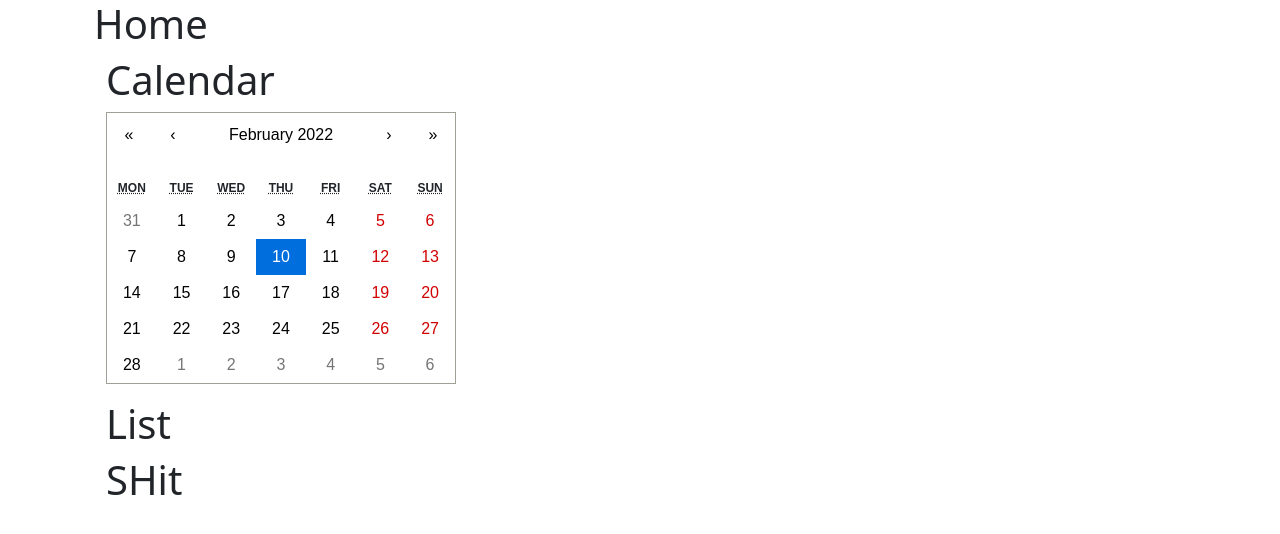
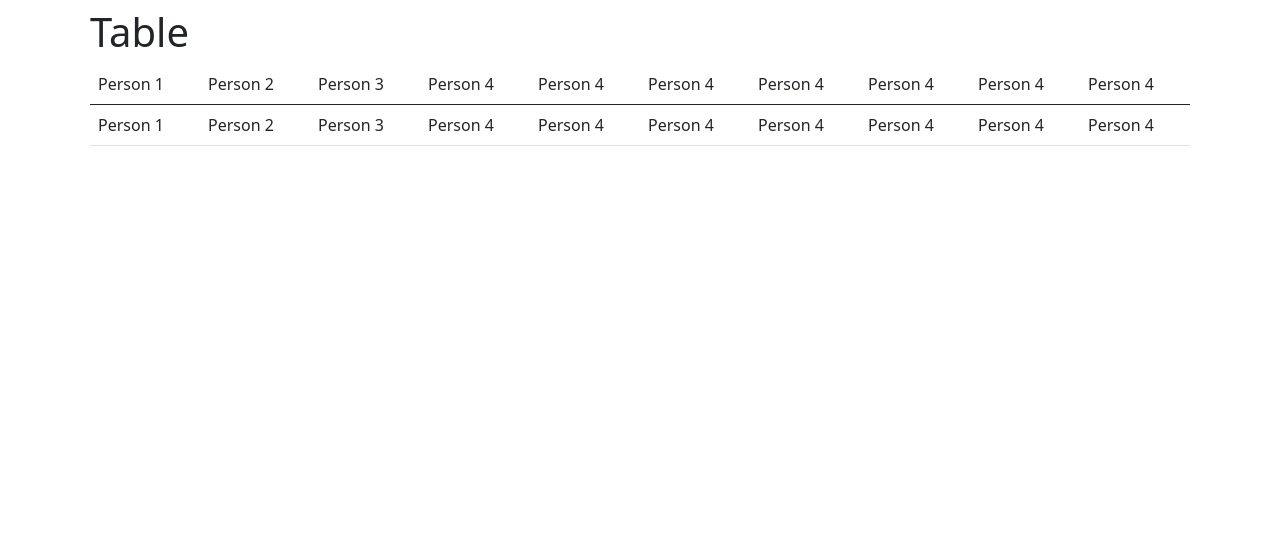
Before and after one commit to systemry420/icrc-attendance, a React (Create React App) app: page / in a window 1280 px wide. Shown: the top 534 px of the page. Built offline with nearby package versions, Linux system fonts and the light colour scheme.

Commit message:
add a table template

```diff
--- a/src/App.js
+++ b/src/App.js
@@ -1,10 +1,11 @@
 import './index.css';
 import Home from './pages/home';
+import Table from './pages/Table';
 
 function App() {
   return (
     <div className="container">
-      <Home />
+      <Table />
     </div>
   );
 }
--- a/src/components/List.js
+++ b/src/components/List.js
@@ -1,18 +1,24 @@
 import React from 'react';
 
 function List({ list }) {
-    console.log(list);
     return (
-      <div className="container mt-3">
+      <div className="mb-5 col-lg-6 justify-center align-center">
         <h1>List</h1>
         {list.length > 0 ? (
-          <ul>
+          <ul className='list-group'>
             {list.map((day, idx) => {
-              return <li key={idx}>{day}</li>;
+              return (
+                <li
+                    className="py-3 list-group-item d-flex justify-content-between"
+                    key={idx}>
+                  {day}
+                  <span className='text-danger'>X</span>
+                </li>
+              );
             })}
           </ul>
         ) : (
-          <h1>SHit</h1>
+          <h3>No dates has been selected</h3>
         )}
       </div>
     );
--- a/src/components/calendar.js
+++ b/src/components/calendar.js
@@ -1,9 +1,10 @@
 import React, { useState } from 'react';
-import {Calendar as Cal} from 'react-calendar';
+import {Calendar as Cal } from 'react-calendar';
 import 'react-calendar/dist/Calendar.css';
+import '../index.css';
 
 
-function Calendar({ onSelectDay }){
+function Calendar({ onSelectDay, list }){
   const [selectedDates, setSelectedDates] = useState(new Date());
 
   const handleSelection = (date) => {
@@ -12,13 +13,12 @@ function Calendar({ onSelectDay }){
   };
 
   return (
-    <div className='container'>
+    <div className='mb-4 col-lg-6 justify-center align-center'>
       <h1>Calendar</h1>
       <Cal
         value={selectedDates}
-        defaultValue={'2-10-2022'}
         onClickDay={handleSelection}
-         />
+      />
     </div>
   );
 }
--- a/src/index.css
+++ b/src/index.css
@@ -29,3 +29,7 @@ input[type="submit"] {
 input[type="submit"]:hover, input[type="submit"]:active {
   background-color: #f55;
 }
+
+.myClassName {
+  background-color: #f55;
+}
--- /dev/null
+++ b/src/pages/Table.js
@@ -0,0 +1,43 @@
+import React from 'react'
+
+function Table() {
+  return (
+    <div className='p-2'>
+      <h1>Table</h1>
+      <div className="table-responsive">
+        <table className="table">
+          <thead>
+            <tr>
+              <td>Person 1</td>
+              <td>Person 2</td>
+              <td>Person 3</td>
+              <td>Person 4</td>
+              <td>Person 4</td>
+              <td>Person 4</td>
+              <td>Person 4</td>
+              <td>Person 4</td>
+              <td>Person 4</td>
+              <td>Person 4</td>
+            </tr>
+          </thead>
+          <tbody>
+          <tr>
+              <td>Person 1</td>
+              <td>Person 2</td>
+              <td>Person 3</td>
+              <td>Person 4</td>
+              <td>Person 4</td>
+              <td>Person 4</td>
+              <td>Person 4</td>
+              <td>Person 4</td>
+              <td>Person 4</td>
+              <td>Person 4</td>
+            </tr>
+          </tbody>
+        </table>
+      </div>
+    </div>
+  );
+}
+
+export default Table;
--- a/src/pages/home.js
+++ b/src/pages/home.js
@@ -16,9 +16,11 @@ function Home() {
 
   return (
     <div className="container">
-      <h1>Home</h1>
-      <Calendar onSelectDay={onSelectDay}/>
-      <List list={list} />
+      <div className='row'>
+        <h1>Home</h1>
+        <Calendar list={list} onSelectDay={onSelectDay}/>
+        <List list={list} />
+      </div>
     </div>
   );
 }
```
Also changed, not shown: src/App.css (added), src/logo.svg (deleted).
